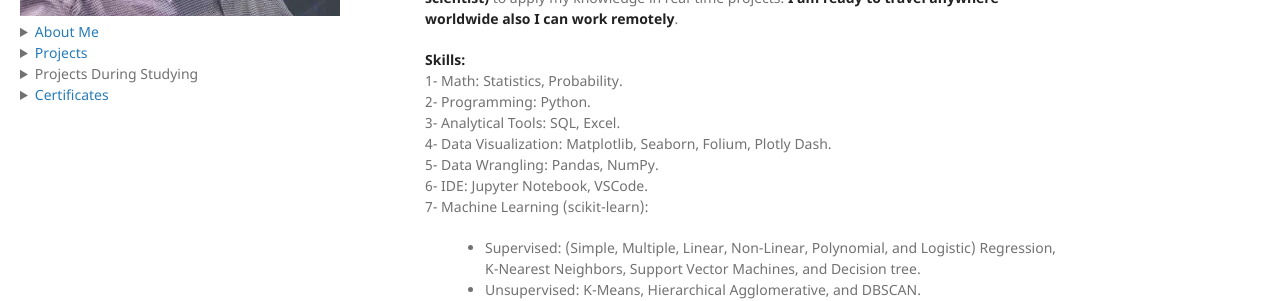
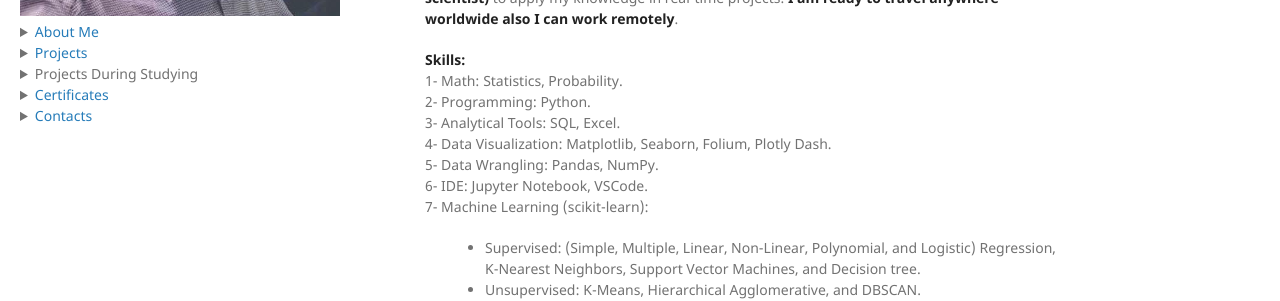
Before and after one commit to NaelAqel/naelaqel.github.io, a Jekyll site: the page built from index.md, in a window 1280 px wide. Shown: the part 413-714 px from the top of the page. Built offline with Jekyll 4.4.1, drawn with Linux system fonts in a browser that asks for light colours.

Commit message:
Add Contacts

```diff
--- a/_layouts/default.html
+++ b/_layouts/default.html
@@ -28,6 +28,7 @@
         <li><a href="./IBM Page.html">IBM Data Science Certificate</a></li>
         <li><a href="./Datacamp.html">Datacamp Data Scientist with Python Certificate</a></details>
         <details><summary><a href="./Certificates.html">Certificates</a></summary></details>
+        <details><summary><a href="./Contact.html">Contacts</a></summary></details>
 
       </header>
       <section>
```
